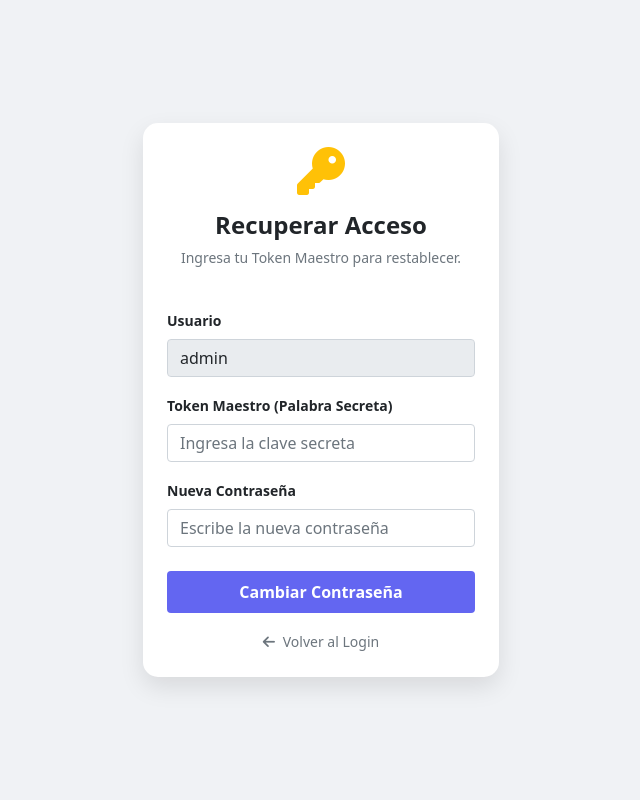
After one commit to vicmvg/taller-computoV2, a Flask app: page /recuperar-acceso in a window 1280 px wide. The commit adds this page. Shown: the whole page, without its empty margins (319-959 px from the left). Run offline with Flask 3, Linux system fonts and the light colour scheme.

Commit message:
recuperar contraseña

```diff
--- a/app.py
+++ b/app.py
@@ -20,6 +20,9 @@ from io import BytesIO
 # --- CONFIGURACIÓN INICIAL ---
 app = Flask(__name__)
 app.secret_key = 'clave_secreta_desarrollo'  # Cambiar en producción
+
+# PALABRA MAESTRA PARA RECUPERAR CONTRASEÑA
+TOKEN_MAESTRO = "treceT1gres"
 
 # NUEVO: La sesión expira tras 10 minutos de inactividad
 app.permanent_session_lifetime = timedelta(minutes=10)
@@ -438,29 +441,72 @@ def index():
 
 @app.route('/login', methods=['GET', 'POST'])
 def login():
+    # Si ya está logueado, mandar al dashboard
+    if 'user' in session and session.get('tipo_usuario') == 'profesor':
+        return redirect(url_for('admin_dashboard'))
+
     if request.method == 'POST':
         username = request.form['username']
         password = request.form['password']
 
-        # USUARIO Y CONTRASEÑA "QUEMADOS" PARA USO LOCAL (SIMPLE)
-        # Puedes cambiar 'admin' y 'profesor123' por lo que quieras
-        if username == 'admin' and password == 'profesor123':
-            session.permanent = True  # <--- LÍNEA AGREGADA
-            session['user'] = username
-            session['tipo_usuario'] = 'profesor'
-            flash('¡Bienvenido, Profesor!', 'success')
-            return redirect(url_for('admin_dashboard'))
+        # Solo permitimos el usuario 'admin'
+        if username == 'admin':
+            # 1. Buscamos si hay una contraseña guardada en la Base de Datos
+            config_pass = Configuracion.query.get('admin_password')
+
+            # 2. Si existe, verificamos el hash. Si no existe, usamos la default 'profesor123'
+            if config_pass:
+                es_valida = check_password_hash(config_pass.valor, password)
+            else:
+                # Caso inicial (antes de que la cambies por primera vez)
+                es_valida = (password == 'profesor123')
+
+            if es_valida:
+                session.permanent = True
+                session['user'] = username
+                session['tipo_usuario'] = 'profesor'
+                flash('¡Bienvenido, Profesor!', 'success')
+                return redirect(url_for('admin_dashboard'))
+            else:
+                flash('Contraseña incorrecta.', 'danger')
         else:
-            flash('Credenciales incorrectas', 'danger')
-            return redirect(url_for('login'))
+            flash('Usuario incorrecto.', 'danger')
 
-    return render_template('admin/login.html')
+    return render_template('login.html')
 
 @app.route('/logout')
 def logout():
     session.clear()
     flash('Sesión cerrada correctamente.')
     return redirect(url_for('index'))
+
+# --- RECUPERAR CONTRASEÑA (PROFESOR) ---
+@app.route('/recuperar-acceso', methods=['GET', 'POST'])
+def recuperar_acceso():
+    if request.method == 'POST':
+        usuario = request.form['usuario']
+        token = request.form['token']
+        nueva_pass = request.form['nueva_pass']
+
+        # 1. Verificar Usuario y Token Maestro
+        if usuario == 'admin' and token == TOKEN_MAESTRO:
+            # 2. Guardar la nueva contraseña en la BD (Tabla Configuracion)
+            hash_pass = generate_password_hash(nueva_pass)
+
+            config = Configuracion.query.get('admin_password')
+            if not config:
+                config = Configuracion(clave='admin_password', valor=hash_pass)
+                db.session.add(config)
+            else:
+                config.valor = hash_pass
+
+            db.session.commit()
+            flash('¡Contraseña restablecida con éxito! Inicia sesión ahora.', 'success')
+            return redirect(url_for('login'))
+        else:
+            flash('Token maestro incorrecto o usuario no válido.', 'danger')
+
+    return render_template('recuperar.html')
 
 # --- RUTAS DE ALUMNOS (LOGIN CON USUARIO/CONTRASEÑA) ---
 
--- a/templates/admin/login.html
+++ b/templates/admin/login.html
@@ -29,6 +29,12 @@
                 <button type="submit" class="btn btn-primary w-100 py-2 fw-bold shadow-sm" style="background: #3b82f6; border: none;">
                     Ingresar al Sistema
                 </button>
+
+                <div class="text-center mt-3">
+                    <a href="{{ url_for('recuperar_acceso') }}" class="text-decoration-none small text-secondary">
+                        <i class="fas fa-lock me-1"></i> ¿Olvidaste tu contraseña?
+                    </a>
+                </div>
             </form>
         </div>
         <div class="text-center mt-3">
--- /dev/null
+++ b/templates/admin/recuperar.html
@@ -0,0 +1,66 @@
+<!DOCTYPE html>
+<html lang="es">
+<head>
+    <meta charset="UTF-8">
+    <meta name="viewport" content="width=device-width, initial-scale=1.0">
+    <title>Recuperar Acceso | Taller de Cómputo</title>
+    <link href="https://cdn.jsdelivr.net/npm/bootstrap@5.1.3/dist/css/bootstrap.min.css" rel="stylesheet">
+    <link rel="stylesheet" href="https://cdnjs.cloudflare.com/ajax/libs/font-awesome/6.0.0/css/all.min.css">
+    <style>
+        body { background: #f0f2f5; height: 100vh; display: flex; align-items: center; justify-content: center; }
+        .card { border: none; border-radius: 15px; box-shadow: 0 10px 25px rgba(0,0,0,0.1); }
+        .btn-brand { background: #6366f1; color: white; font-weight: bold; }
+        .btn-brand:hover { background: #4f46e5; color: white; }
+    </style>
+</head>
+<body>
+
+<div class="container">
+    <div class="row justify-content-center">
+        <div class="col-md-5 col-lg-4">
+            <div class="card p-4">
+                <div class="text-center mb-4">
+                    <i class="fas fa-key fa-3x text-warning mb-3"></i>
+                    <h4 class="fw-bold">Recuperar Acceso</h4>
+                    <p class="text-muted small">Ingresa tu Token Maestro para restablecer.</p>
+                </div>
+
+                {% with messages = get_flashed_messages(with_categories=true) %}
+                    {% if messages %}
+                        {% for category, message in messages %}
+                            <div class="alert alert-{{ category }} text-center py-2">{{ message }}</div>
+                        {% endfor %}
+                    {% endif %}
+                {% endwith %}
+
+                <form action="{{ url_for('recuperar_acceso') }}" method="POST">
+                    <div class="mb-3">
+                        <label class="form-label fw-bold small">Usuario</label>
+                        <input type="text" name="usuario" class="form-control" value="admin" readonly>
+                    </div>
+
+                    <div class="mb-3">
+                        <label class="form-label fw-bold small">Token Maestro (Palabra Secreta)</label>
+                        <input type="password" name="token" class="form-control" placeholder="Ingresa la clave secreta" required>
+                    </div>
+
+                    <div class="mb-4">
+                        <label class="form-label fw-bold small">Nueva Contraseña</label>
+                        <input type="password" name="nueva_pass" class="form-control" placeholder="Escribe la nueva contraseña" required>
+                    </div>
+
+                    <button type="submit" class="btn btn-brand w-100 py-2 mb-3">Cambiar Contraseña</button>
+
+                    <div class="text-center">
+                        <a href="{{ url_for('login') }}" class="text-decoration-none small text-muted">
+                            <i class="fas fa-arrow-left me-1"></i> Volver al Login
+                        </a>
+                    </div>
+                </form>
+            </div>
+        </div>
+    </div>
+</div>
+
+</body>
+</html>
```
